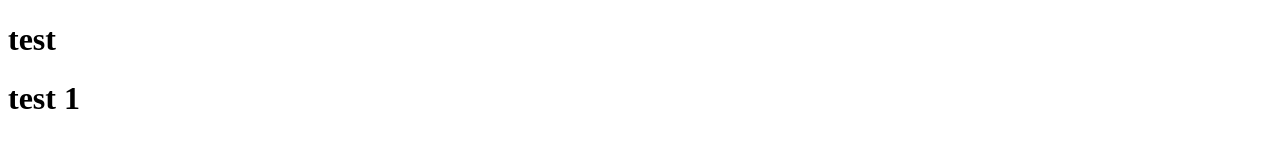
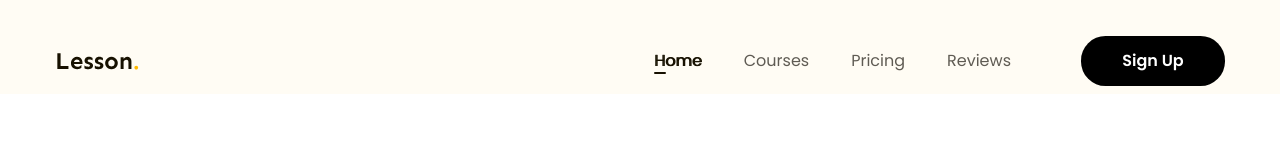
Before and after one commit to BuiManh26/du-an-1, a plain HTML site: page index.html in a window 1280 px wide. Shown: the top 160 px of the page. Drawn offline with Linux system fonts and the light colour scheme.

Commit message:
p3 lam header

```diff
--- /dev/null
+++ b/assets/css/reset.css
@@ -0,0 +1,129 @@
+/* http://meyerweb.com/eric/tools/css/reset/
+   v2.0 | 20110126
+   License: none (public domain)
+*/
+
+html,
+body,
+div,
+span,
+applet,
+object,
+iframe,
+h1,
+h2,
+h3,
+h4,
+h5,
+h6,
+p,
+blockquote,
+pre,
+a,
+abbr,
+acronym,
+address,
+big,
+cite,
+code,
+del,
+dfn,
+em,
+img,
+ins,
+kbd,
+q,
+s,
+samp,
+small,
+strike,
+strong,
+sub,
+sup,
+tt,
+var,
+b,
+u,
+i,
+center,
+dl,
+dt,
+dd,
+ol,
+ul,
+li,
+fieldset,
+form,
+label,
+legend,
+table,
+caption,
+tbody,
+tfoot,
+thead,
+tr,
+th,
+td,
+article,
+aside,
+canvas,
+details,
+embed,
+figure,
+figcaption,
+footer,
+header,
+hgroup,
+menu,
+nav,
+output,
+ruby,
+section,
+summary,
+time,
+mark,
+audio,
+video {
+  margin: 0;
+  padding: 0;
+  border: 0;
+  font-size: 100%;
+  font: inherit;
+  vertical-align: baseline;
+}
+/* HTML5 display-role reset for older browsers */
+article,
+aside,
+details,
+figcaption,
+figure,
+footer,
+header,
+hgroup,
+menu,
+nav,
+section {
+  display: block;
+}
+body {
+  line-height: 1;
+}
+ol,
+ul {
+  list-style: none;
+}
+blockquote,
+q {
+  quotes: none;
+}
+blockquote:before,
+blockquote:after,
+q:before,
+q:after {
+  content: "";
+  content: none;
+}
+table {
+  border-collapse: collapse;
+  border-spacing: 0;
+}
--- /dev/null
+++ b/assets/css/styles.css
@@ -0,0 +1,89 @@
+* {
+  box-sizing: border-box;
+}
+
+html {
+  font-size: 62.5%;
+}
+
+/* khôi phục lại cỡ chữ mặc định theo rem */
+body {
+  font-size: 1.6rem;
+  font-family: "Poppins", sans-serif;
+}
+/* comon */
+a {
+  text-decoration: none;
+}
+.main-conten {
+  width: 1170px;
+  max-width: calc(100% - 48px);
+  margin-left: auto;
+  margin-right: auto;
+}
+
+.btn {
+  display: inline-block;
+  min-width: 118px;
+  padding: 0px 16px;
+  line-height: 50px;
+  color: white;
+  font-weight: 600;
+  font: size 1.6rem;
+  text-align: center;
+  border-radius: 24.5px;
+  background: black;
+}
+/* header */
+.header {
+  background: #fffcf4;
+}
+
+.header.fixed {
+  position: sticky;
+  top: -28px;
+}
+.header .body {
+  display: flex;
+  align-items: center;
+  padding: 36px 0 8px;
+}
+
+.nav {
+  margin-left: auto;
+}
+.nav ul {
+  display: flex;
+}
+
+.nav a {
+  position: relative;
+  color: #5f5b53;
+  font-size: 1.6rem;
+  padding: 8px 21px;
+}
+
+.nav li.active a,
+.nav a:hover {
+  color: #171100;
+  text-shadow: 1px 0 0 currentColor;
+}
+.nav li.active a::after {
+  position: absolute;
+  left: 21px;
+  bottom: 6px;
+  display: block;
+  content: "";
+  width: 12px;
+  height: 2px;
+  border-radius: 1px;
+  background-color: #171100;
+}
+
+.header .btn-sign-up {
+  min-width: 144px;
+}
+
+.header .action {
+  margin-left: 49px;
+}
--- a/index.html
+++ b/index.html
@@ -3,10 +3,40 @@
   <head>
     <meta charset="UTF-8" />
     <meta name="viewport" content="width=device-width, initial-scale=1.0" />
+    <!-- reset css -->
+    <link rel="stylesheet" href="./assets/css/reset.css" />
+    <!-- embed font -->
+    <link rel="preconnect" href="https://fonts.googleapis.com" />
+    <link rel="preconnect" href="https://fonts.gstatic.com" crossorigin />
+    <link
+      href="https://fonts.googleapis.com/css2?family=Poppins:wght@100;200;300;400;500;600;700;800;900&family=Sen:wght@400;800&display=swap"
+      rel="stylesheet"
+    />
+    <!-- styles -->
+    <link rel="stylesheet" href="./assets/css/styles.css" />
     <title>Document</title>
   </head>
-  <body>
-    <h1>test</h1>
-    <h1>test 1</h1>
+  <body style="height: 10000px">
+    <!-- header -->
+    <header class="header fixed">
+      <div class="main-conten">
+        <div class="body">
+          <!-- logo -->
+          <img src="./assets/img/Logo.svg" alt="Lesson." />
+          <!-- nav -->
+          <nav class="nav">
+            <ul>
+              <li class="active"><a href="#!">Home</a></li>
+              <li><a href="#!">Courses</a></li>
+              <li><a href="#!">Pricing</a></li>
+              <li><a href="#!">Reviews</a></li>
+            </ul>
+          </nav>
+          <div class="action">
+            <a href="#!" class="btn btn-sign-up">Sign Up</a>
+          </div>
+        </div>
+      </div>
+    </header>
   </body>
 </html>
```
Also changed, not shown: assets/img/Logo.svg (added).
